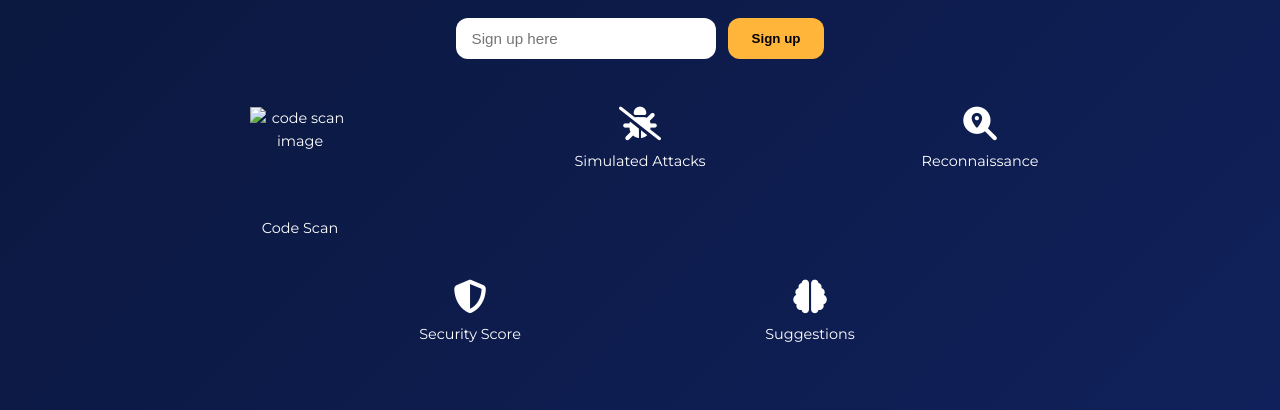
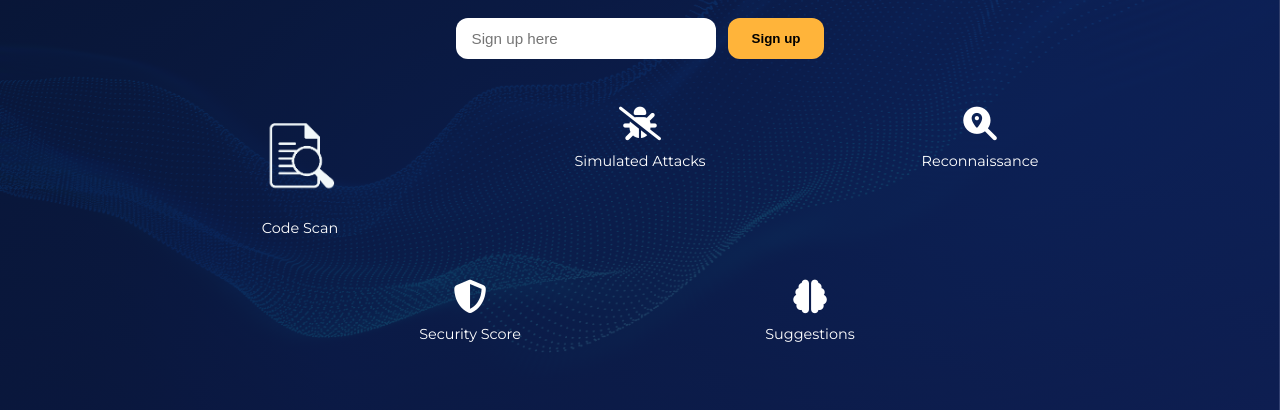
Before and after one commit to chrisowensdev/security-landing, a plain HTML site: page index.html in a window 1280 px wide. Shown: the part 215-625 px from the top of the page. Drawn offline with Linux system fonts and the light colour scheme; the site is published under a folder, as on GitHub Pages, so addresses that start at the root find nothing.

Commit message:
Update image paths

```diff
--- a/index.html
+++ b/index.html
@@ -117,7 +117,7 @@
 				content: "";
 				position: absolute;
 				inset: 0; /* cover the whole section     */
-				background: url("/public/hero-background.png") center/cover
+				background: url("public/hero-background.png") center/cover
 					no-repeat;
 				z-index: -2; /* sits behind everything      */
 			}
@@ -414,7 +414,7 @@
 				<div class="feature">
 					<!-- <i class="fa-solid fa-file-code"></i> -->
 					<img
-						src="/public/code-scan-icon-white.png"
+						src="public/code-scan-icon-white.png"
 						alt="code scan image"
 					/>
 					<span>Code Scan</span>
```
